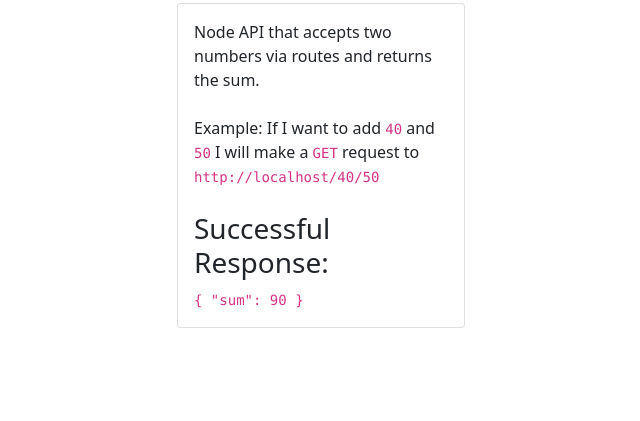
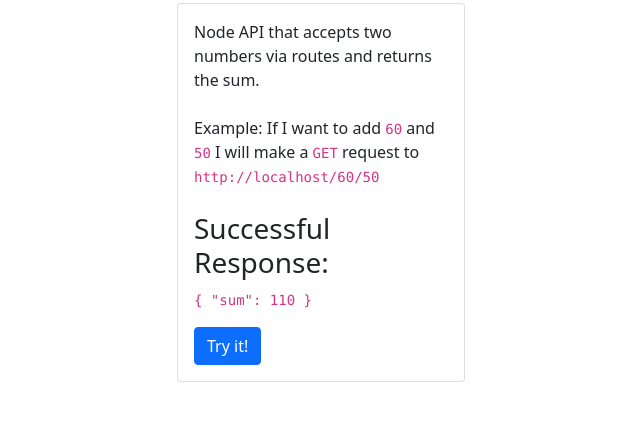
Before and after one commit to torresrobert/node-adder-api, a website: page html/index.html in a window 1280 px wide. Shown: the part 53-474 px from the top of the page, without its empty margins (313-953 px from the left). Drawn offline with nearby package versions, Linux system fonts and the light colour scheme.

Commit message:
added try it button

```diff
--- a/html/index.html
+++ b/html/index.html
@@ -10,7 +10,6 @@
   <meta name="author" content="SitePoint">
   <link href="https://cdn.jsdelivr.net/npm/bootstrap@5.0.1/dist/css/bootstrap.min.css" rel="stylesheet"
     integrity="sha384-+0n0xVW2eSR5OomGNYDnhzAbDsOXxcvSN1TPprVMTNDbiYZCxYbOOl7+AMvyTG2x" crossorigin="anonymous">
-  <link rel="stylesheet" href="css/styles.css?v=1.0">
 
 </head>
 
@@ -23,16 +22,17 @@
 <div class="app">
   <h1>Node Adder</h1>
   <div class="card" style="width: 18rem;">
-    <div id="instruct" class="card-body">
+    <div class="card-body">
       <!-- <h5 class="card-title">Card title</h5> -->
-      <p class="card-text"></p>
-      <a href="#" class="btn btn-primary">Go somewhere</a>
+      <p  id="instruct" class="card-text"></p>
+      <a href="javascript:window.location = '/'+num1+'/'+num2 " class="btn btn-primary">Try it!</a>
     </div>
+
   </div>
 </div>
 
 <script>
-  var num1 = 40;
+  var num1 = 60;
   var num2 = 50;
   var successRes = { "sum": num1 + num2 }
   document.getElementById("instruct").innerHTML = "Node API that accepts two numbers via routes and returns the sum. <br/><br/> Example: If I want to add <code>" + num1 + "</code> and <code>" + num2 + "</code> I will make a <code>GET</code> request to <code>"
```
